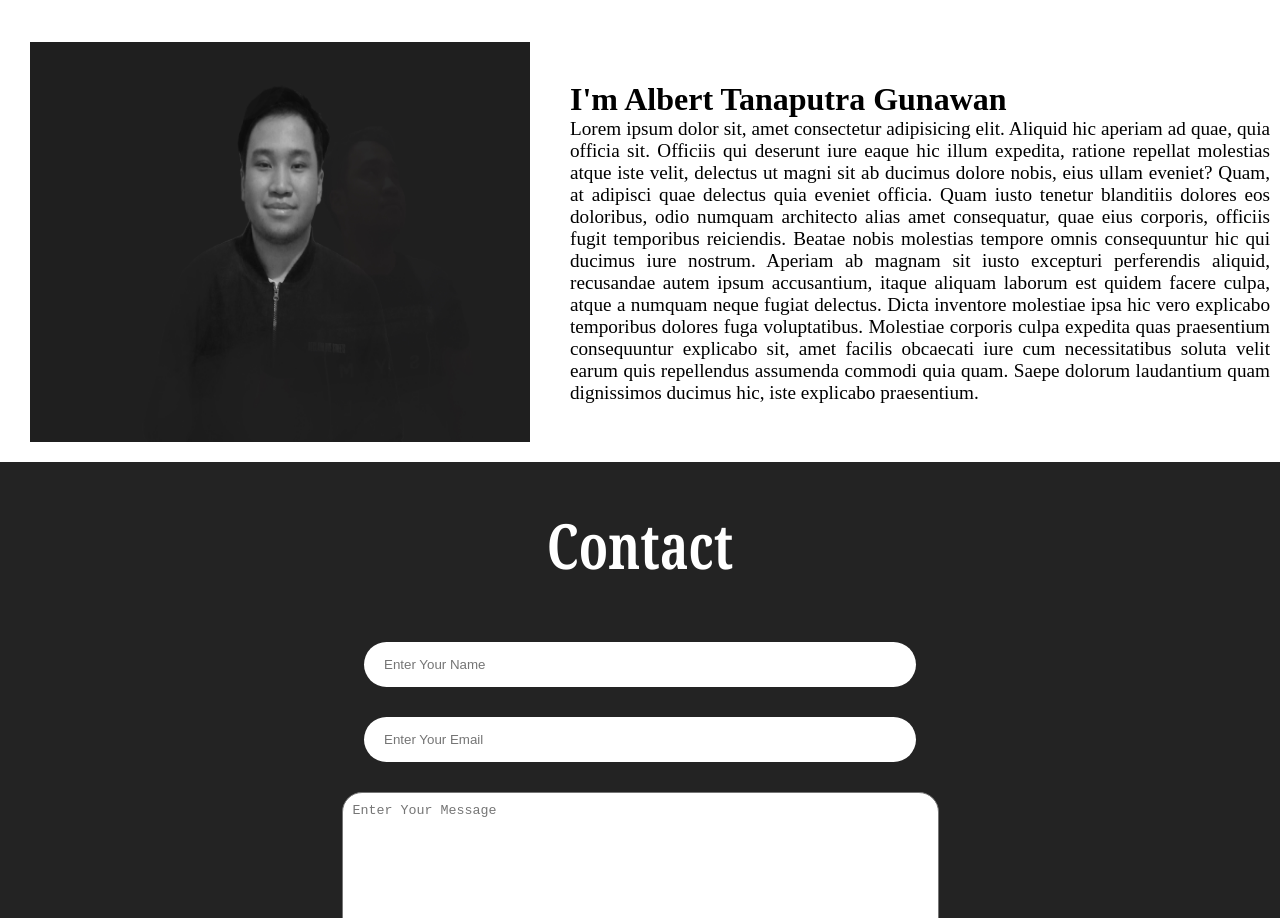
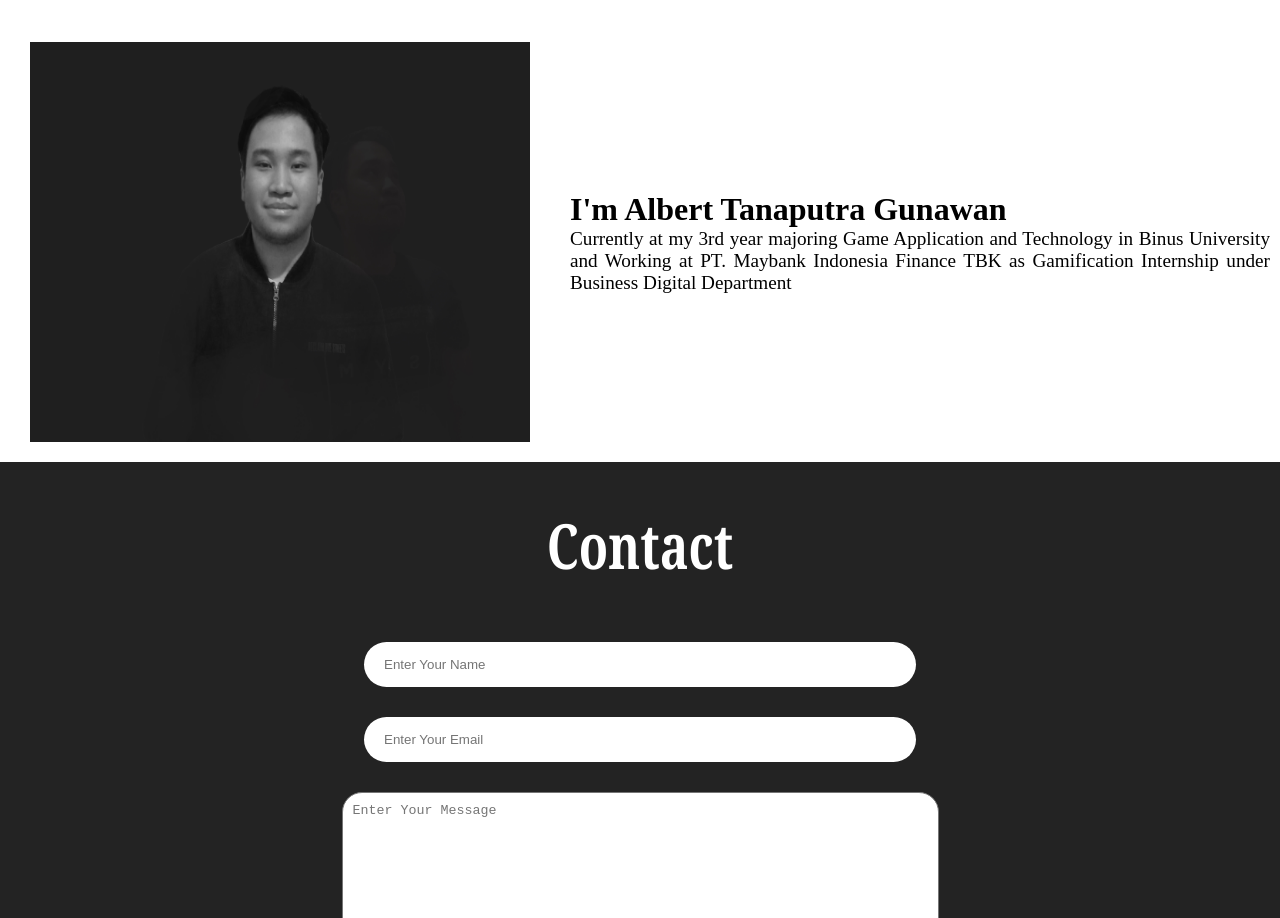
Before and after one commit to ExoticsIDN/AlbertTanaputraGunawan, a plain HTML site: page index.html in a window 1280 px wide. Shown: the part 2147-3065 px from the top of the page. Drawn offline with Linux system fonts and the light colour scheme.

Commit message:
new info

```diff
--- a/index.html
+++ b/index.html
@@ -58,7 +58,7 @@
             <img src="bg.jpg" alt="My Pic">
             <div class="name">
                 <h2>I'm Albert Tanaputra Gunawan</h2>
-                <p>Lorem ipsum dolor sit, amet consectetur adipisicing elit. Aliquid hic aperiam ad quae, quia officia sit. Officiis qui deserunt iure eaque hic illum expedita, ratione repellat molestias atque iste velit, delectus ut magni sit ab ducimus dolore nobis, eius ullam eveniet? Quam, at adipisci quae delectus quia eveniet officia. Quam iusto tenetur blanditiis dolores eos doloribus, odio numquam architecto alias amet consequatur, quae eius corporis, officiis fugit temporibus reiciendis. Beatae nobis molestias tempore omnis consequuntur hic qui ducimus iure nostrum. Aperiam ab magnam sit iusto excepturi perferendis aliquid, recusandae autem ipsum accusantium, itaque aliquam laborum est quidem facere culpa, atque a numquam neque fugiat delectus. Dicta inventore molestiae ipsa hic vero explicabo temporibus dolores fuga voluptatibus. Molestiae corporis culpa expedita quas praesentium consequuntur explicabo sit, amet facilis obcaecati iure cum necessitatibus soluta velit earum quis repellendus assumenda commodi quia quam. Saepe dolorum laudantium quam dignissimos ducimus hic, iste explicabo praesentium.</p>
+                <p>Currently at my 3rd year majoring Game Application and Technology in Binus University and Working at PT. Maybank Indonesia Finance TBK as Gamification Internship under Business Digital Department</p>
             </div>
         </div>
     </section>
```
